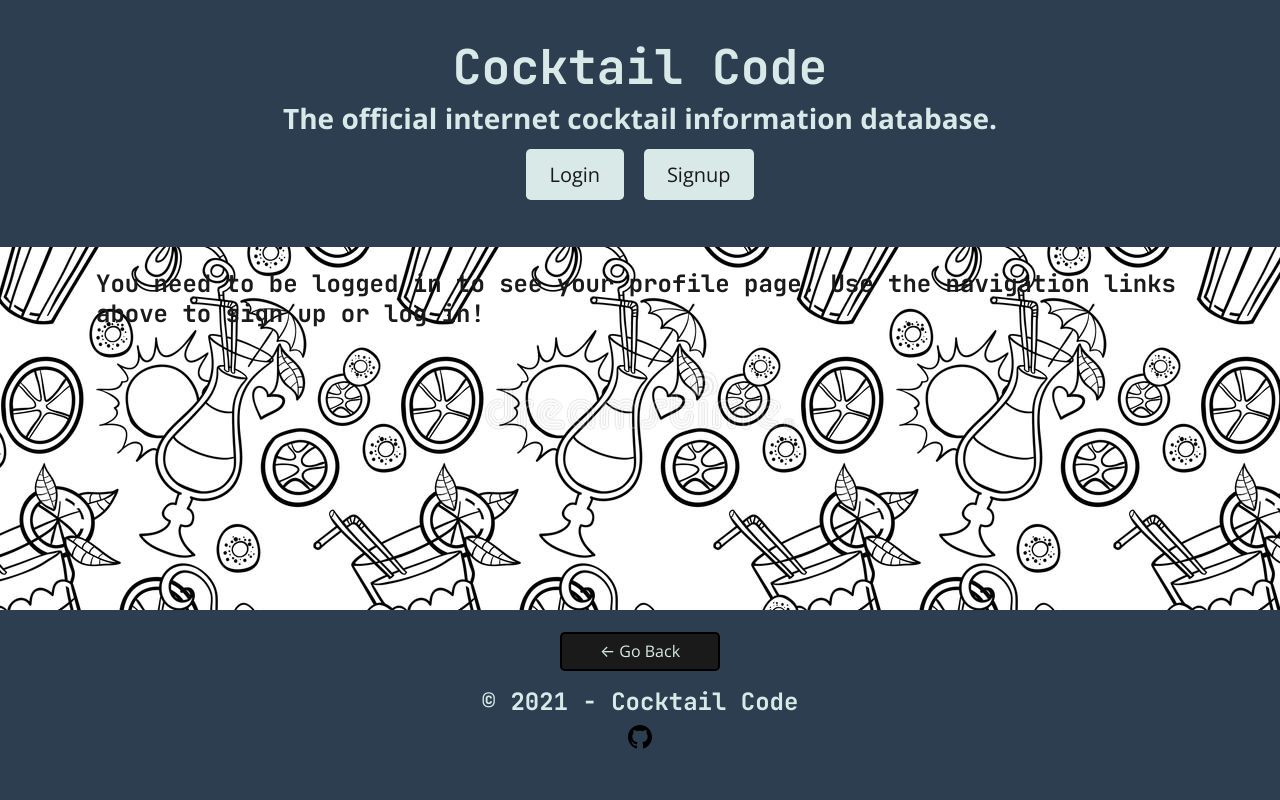
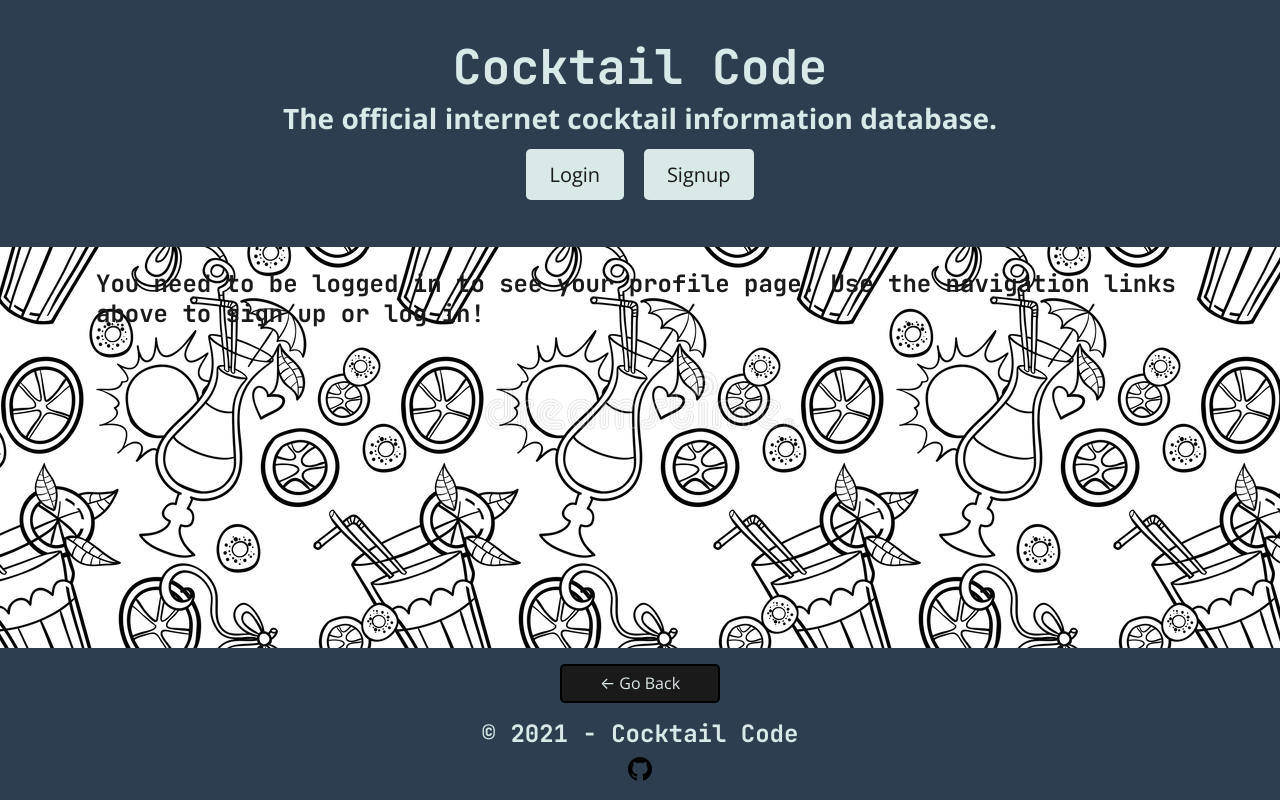
Before and after one commit to tracye1083/Project3, a React (Create React App) app in the folder client/: page /profiles/1 in a window 1280 px wide. Built offline with nearby package versions, Linux system fonts and the light colour scheme; no server answers.

Commit message:
minor height sizing to footer

```diff
--- a/client/src/components/Footer/index.js
+++ b/client/src/components/Footer/index.js
@@ -5,8 +5,8 @@ const Footer = () => {
   const location = useLocation();
   const history = useHistory();
   return (
-    <footer className="w-100 mt-auto text-dark p-4 bg-primary">
-      <div className="container text-center mb-5">
+    <footer className="w-100 mt-auto text-dark p-3 bg-primary">
+      <div className="container text-center">
         {location.pathname !== '/' && (
           <button
             className="btn btn-dark mb-3"
--- a/client/src/index.css
+++ b/client/src/index.css
@@ -41,7 +41,7 @@
 
 body {
   animation-name: onLoad;
-  animation-duration: 3s;
+  animation-duration: 2s;
   margin: 0;
   background-image: url('components/bg2.jpeg');
   background-position: center;
```
